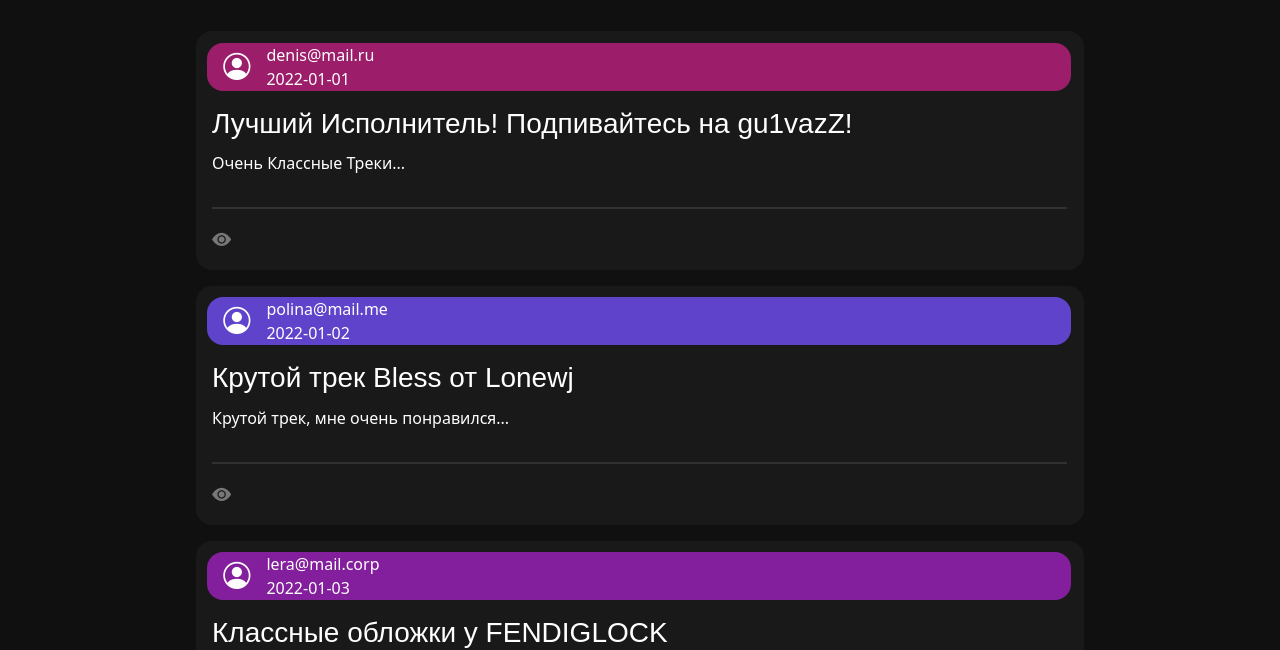
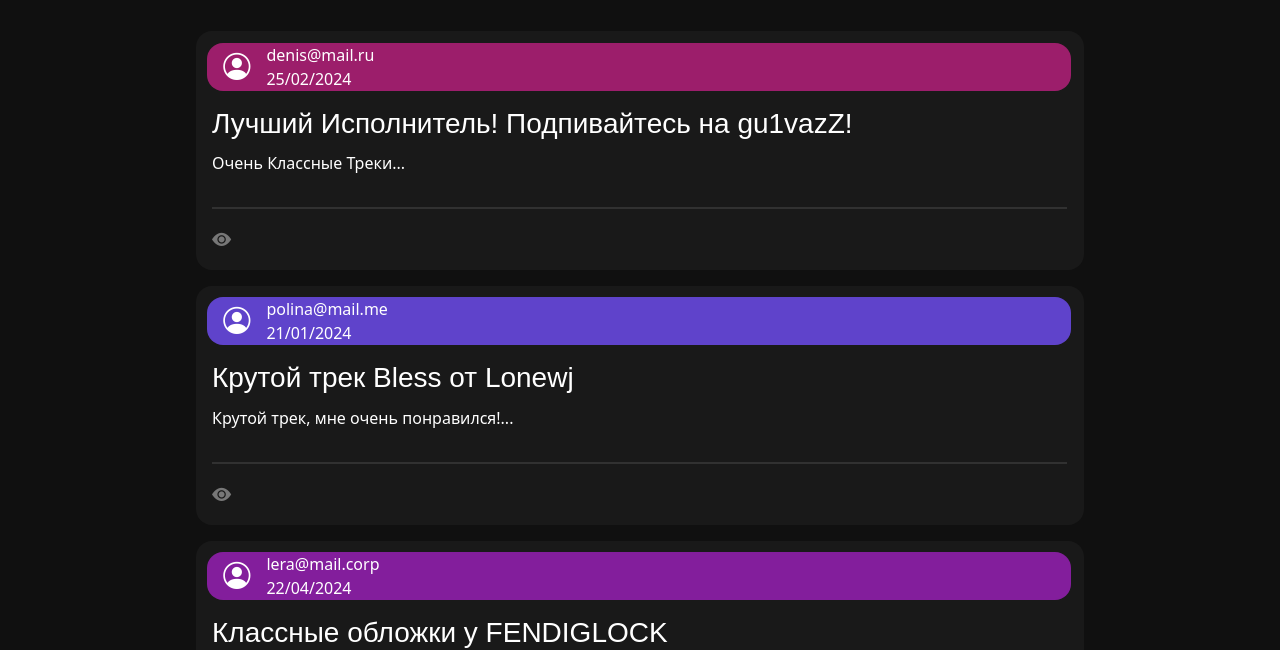
Before and after one commit to withapoll/DailySings, a Vue app: page /feed in a window 1280 px wide. Shown: the part 135-785 px from the top of the page. Built offline with nearby package versions, Linux system fonts and the light colour scheme.

Commit message:
fixed again card component bug??

```diff
--- a/src/components/OldReviews.vue
+++ b/src/components/OldReviews.vue
@@ -43,15 +43,15 @@ const reviews = [
     username: 'denis@mail.ru',
     title: 'Лучший Исполнитель! Подпивайтесь на gu1vazZ!',
     content: 'Очень Классные Треки',
-    createdAt: '2022-01-01',
+    createdAt: '25/02/2024',
     showFullReview: false
   },
   {
     id: 2,
     username: 'polina@mail.me',
     title: 'Крутой трек Bless от Lonewj',
-    content: 'Крутой трек, мне очень понравился',
-    createdAt: '2022-01-02',
+    content: 'Крутой трек, мне очень понравился!',
+    createdAt: '21/01/2024',
     showFullReview: false
   },
   {
@@ -59,7 +59,7 @@ const reviews = [
     username: 'lera@mail.corp',
     title: 'Классные обложки у FENDIGLOCK',
     content: 'И Треки тоже!',
-    createdAt: '2022-01-03',
+    createdAt: '22/04/2024',
     showFullReview: false
   }
 ]
```
